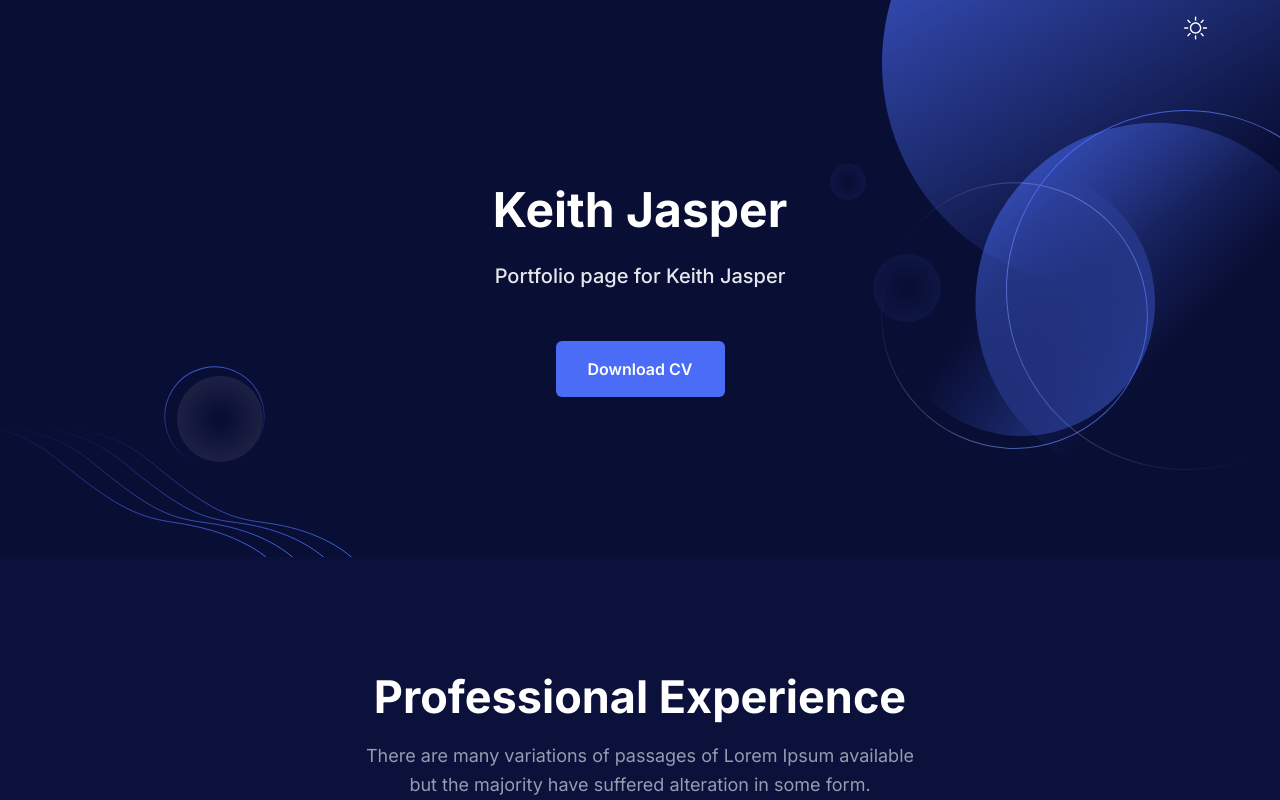
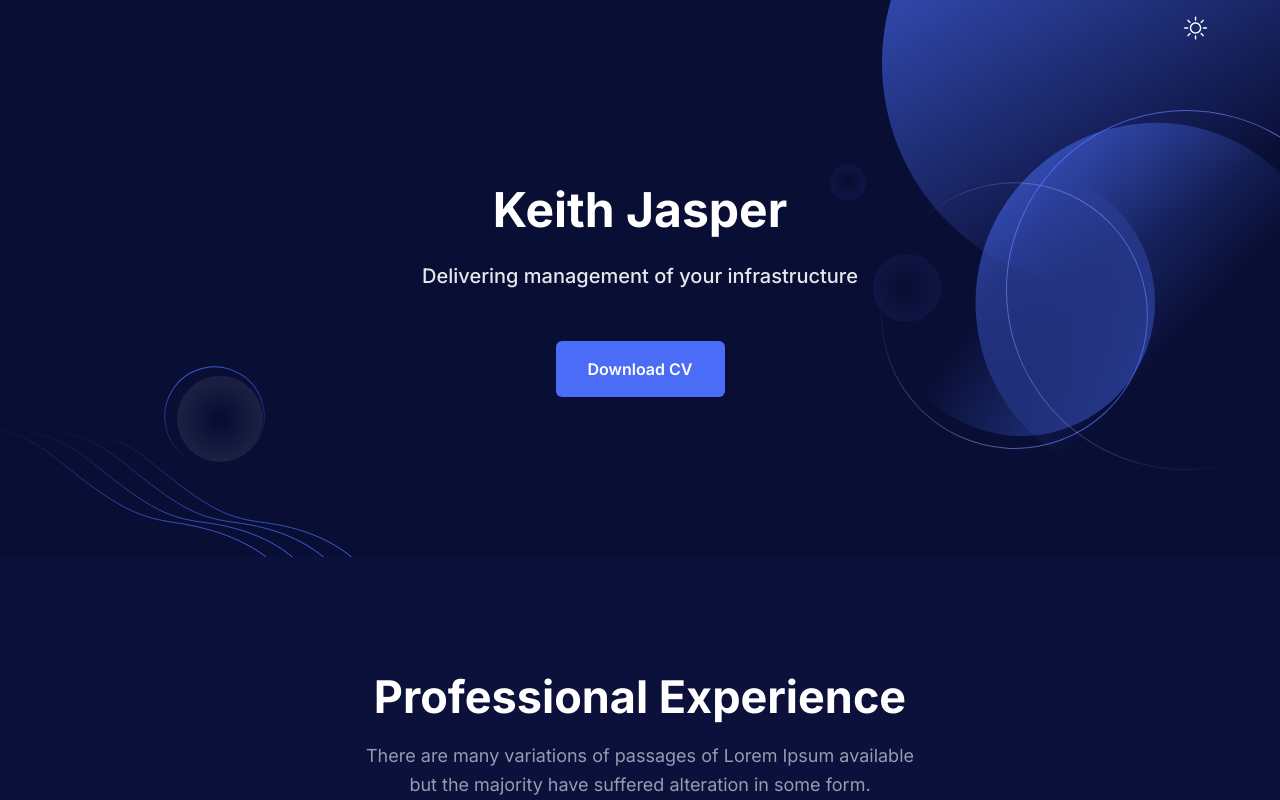
Before and after one commit to 83keith/keithjaspercouk, a Next.js app: page / in a window 1280 px wide. Shown: the top 800 px of the page. Built offline with nearby package versions, Linux system fonts and the light colour scheme.

Commit message:
updating tagline

```diff
--- a/src/components/Hero/index.tsx
+++ b/src/components/Hero/index.tsx
@@ -18,7 +18,7 @@ const Hero = () => {
                   Keith Jasper
                 </h1>
                 <p className="mb-12 text-base font-medium !leading-relaxed text-body-color dark:text-white dark:opacity-90 sm:text-lg md:text-xl">
-                  Portfolio page for Keith Jasper
+                  Delivering management of your infrastructure
                 </p>
                 <div className="flex flex-col items-center justify-center space-y-4 sm:flex-row sm:space-x-4 sm:space-y-0">
                   <Link
```
